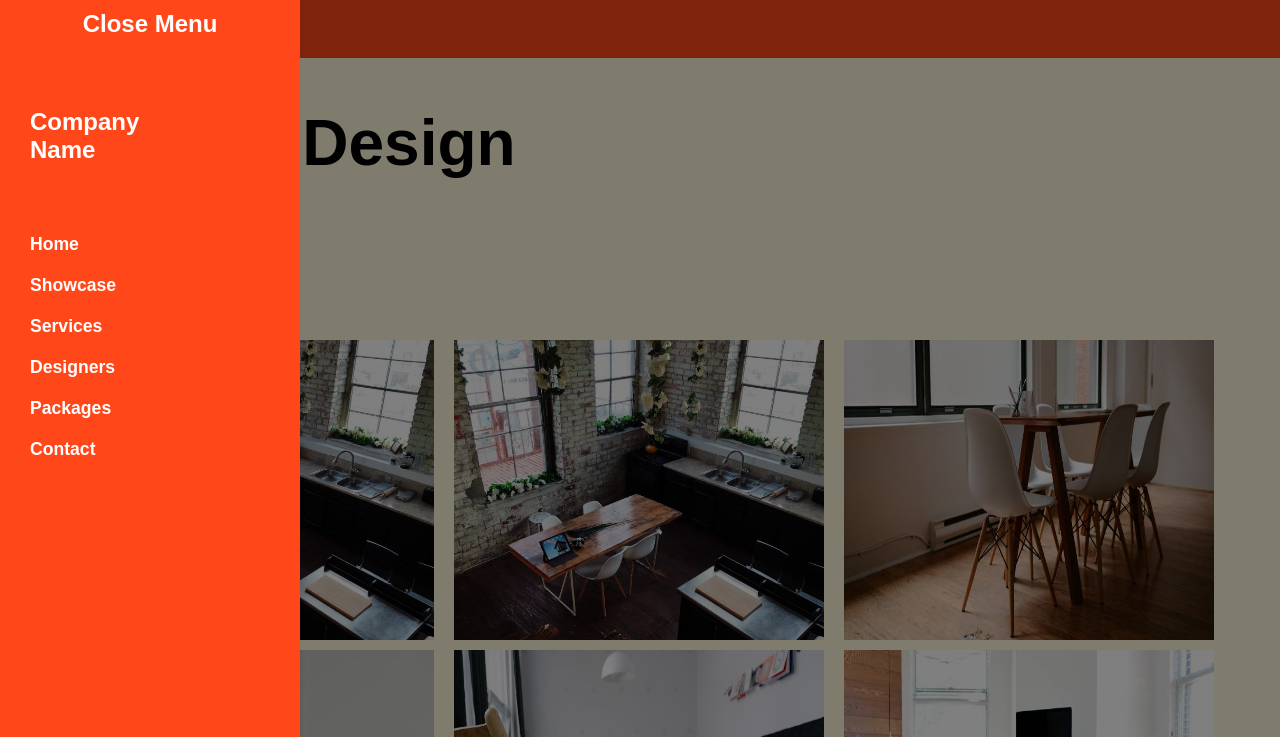
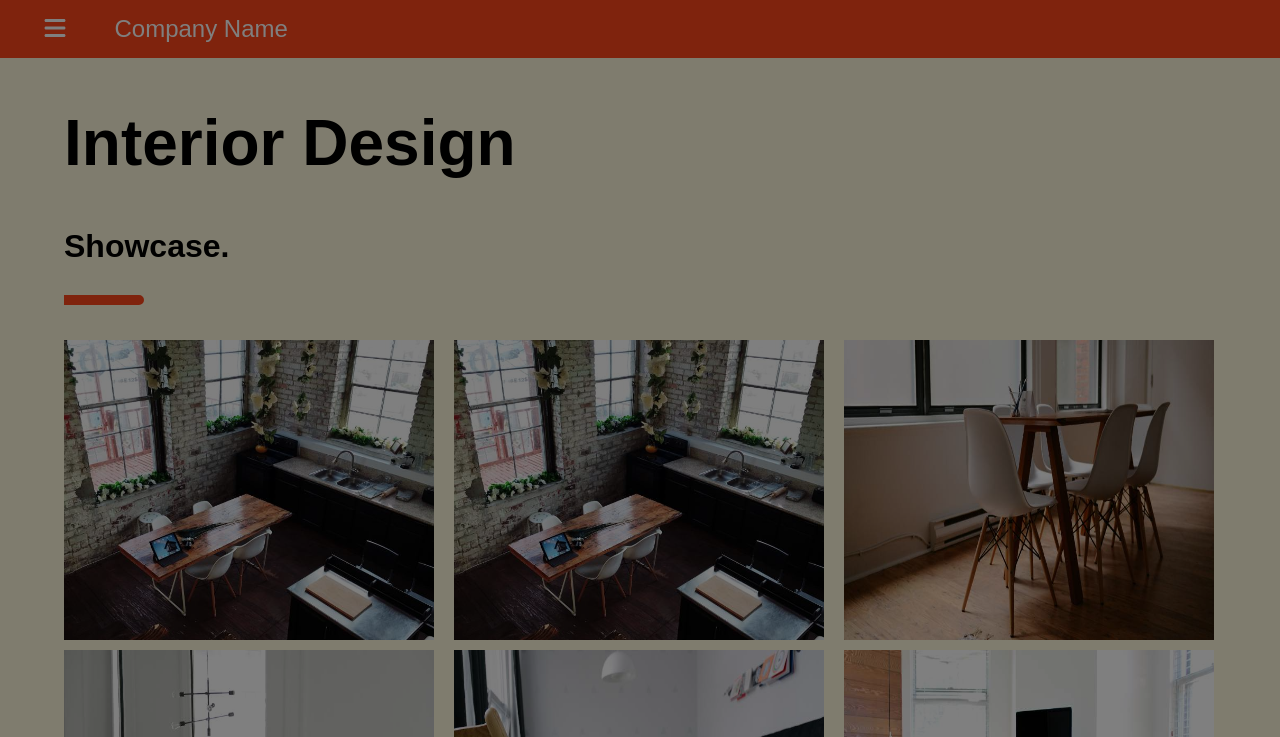
Before and after one commit to ibrahim569822/sample, a plain HTML site: page index.html in a window 1280 px wide. Both pictures are taken after a click on the button 55 px from the left and 29 px from the top of the page. Shown: the top 737 px of the page. Drawn offline with Linux system fonts and the light colour scheme.

Commit message:
Update style.css

```diff
--- a/style.css
+++ b/style.css
@@ -51,7 +51,7 @@ nav#menu {
 	overflow: scroll;
 	position: fixed;
 	top: 0;
-	left: 0;
+	left: -300px;
 	z-index: 3;
 	color: white;
 	padding: 10px 0 30px !important;
```
